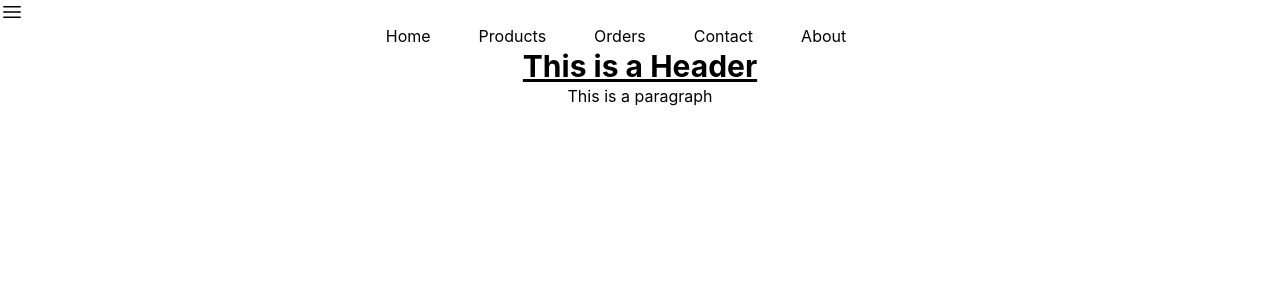
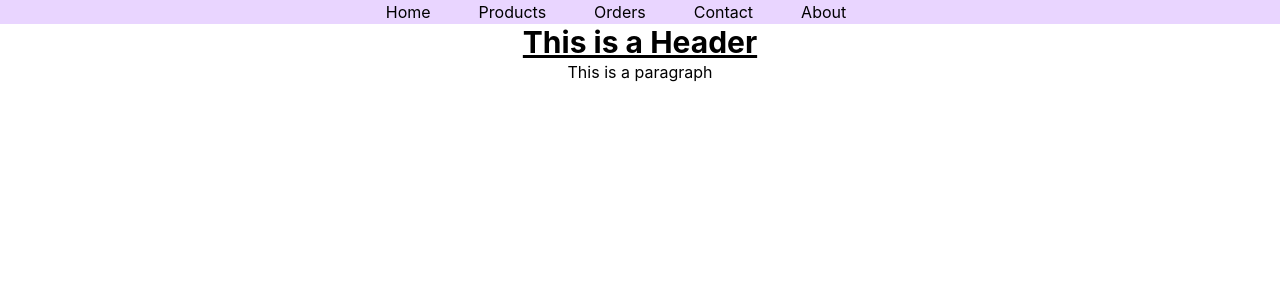
Before and after one commit to SkrChowdhury/price-club-reactjs-tailwindcss, a React (Create React App) app: page / in a window 1280 px wide. Shown: the top 300 px of the page. Built offline with nearby package versions, Linux system fonts and the light colour scheme.

Commit message:
responsive navbar done with tailwind react

```diff
--- a/src/components/NavBar/NavBar.js
+++ b/src/components/NavBar/NavBar.js
@@ -6,26 +6,22 @@ const NavBar = () => {
   const [open, setOpen] = useState(false);
   const routes = [
     { id: 1, name: 'Home', path: '/home' },
-    { id: 2, name: 'Products', path: '/home' },
-    { id: 3, name: 'Orders', path: '/home' },
-    { id: 4, name: 'Contact', path: '/home' },
-    { id: 5, name: 'About', path: '/home' },
+    { id: 2, name: 'Products', path: '/products' },
+    { id: 3, name: 'Orders', path: '/orders' },
+    { id: 4, name: 'Contact', path: '/contact' },
+    { id: 5, name: 'About', path: '/about' },
   ];
   return (
-    <nav>
-      {open ? (
-        <XMarkIcon
-          onClick={() => setOpen(!open)}
-          className="h-6 w-6"
-        ></XMarkIcon>
-      ) : (
-        <Bars3Icon
-          onClick={() => setOpen(!open)}
-          className="h-6 w-6"
-        ></Bars3Icon>
-      )}
+    <nav className='bg-purple-200 w-full'>
+      <div onClick={() => setOpen(!open)} className="h-6 w-6 md:hidden">
+        {open ? <XMarkIcon /> : <Bars3Icon />}
+      </div>
 
-      <ul className="md:flex justify-center">
+      <ul
+        className={`bg-purple-200 md:flex w-full justify-center absolute md:static duration-500 ease-in ${
+          open ? 'top-6' : 'top-[-120px]'
+        }`}
+      >
         {routes.map((route) => (
           <Link key={route.id} route={route}></Link>
         ))}
```
